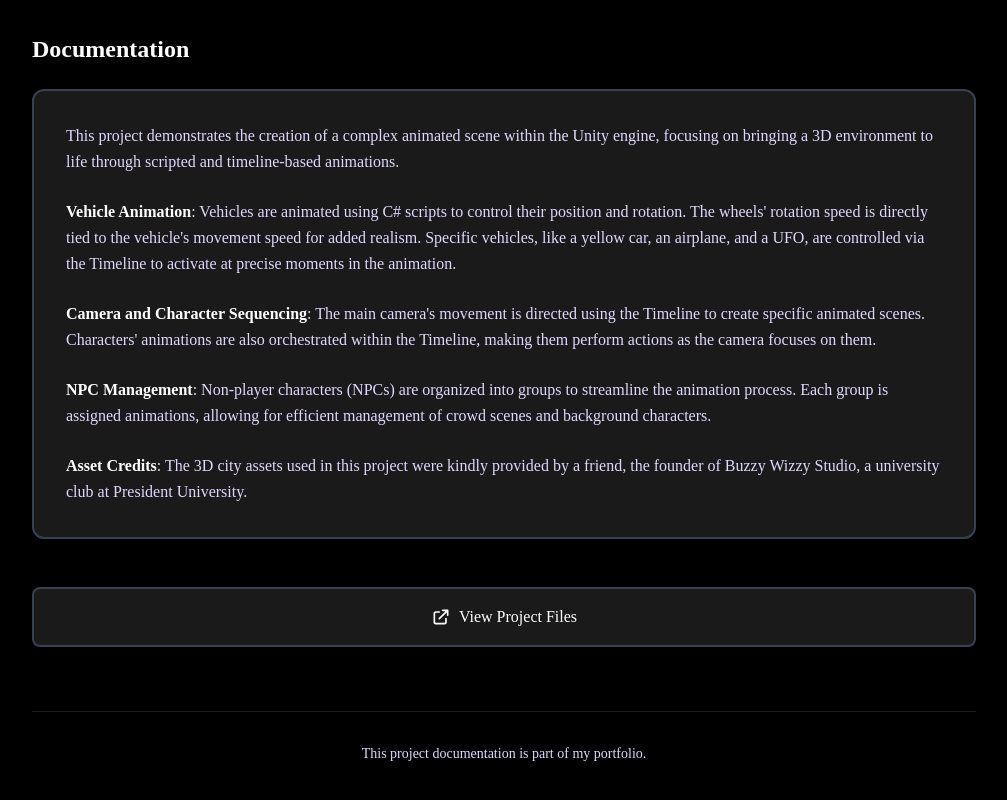
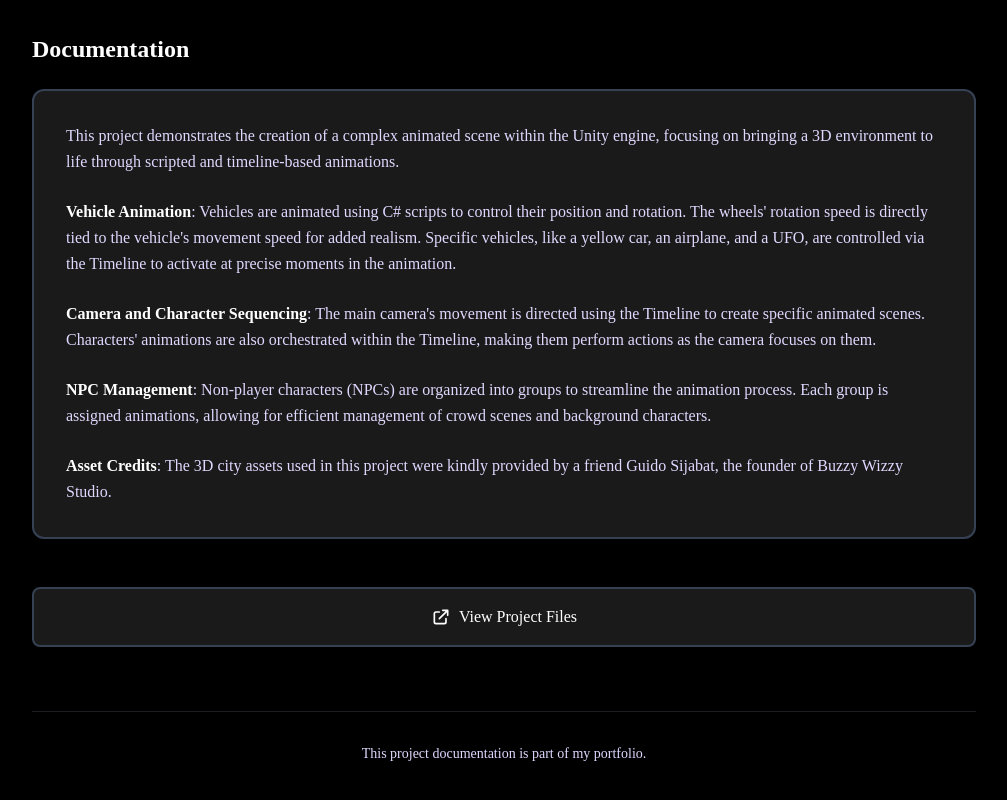
Before and after one commit to HardInCode/Hardin-portfolio, a React (Vite) app: page /projects/UnityCutscene in a window 1280 px wide. Shown: the part 2582-3382 px from the top of the page, without its empty margins (136-1143 px from the left). Built offline with nearby package versions, Linux system fonts and the light colour scheme; no server answers; a web font is replaced by a local one.

Commit message:
add some updatess

```diff
--- a/src/constants/projects.js
+++ b/src/constants/projects.js
@@ -390,7 +390,7 @@ This project served as a comprehensive introduction to 3D web development, cover
   "video": "/images/Projects/UnityCutscene/RenderedAnimation480.mp4",
   "videoLink": "https://drive.google.com/drive/folders/16L8qtdT-yTroywsc1xXackndqK0BkvY_?usp=sharing",
   "screenshots": [],
-  "details": "This project demonstrates the creation of a complex animated scene within the Unity engine, focusing on bringing a 3D environment to life through scripted and timeline-based animations.\n\n**Vehicle Animation**: Vehicles are animated using C# scripts to control their position and rotation. The wheels' rotation speed is directly tied to the vehicle's movement speed for added realism. Specific vehicles, like a yellow car, an airplane, and a UFO, are controlled via the Timeline to activate at precise moments in the animation.\n\n**Camera and Character Sequencing**: The main camera's movement is directed using the Timeline to create specific animated scenes. Characters' animations are also orchestrated within the Timeline, making them perform actions as the camera focuses on them.\n\n**NPC Management**: Non-player characters (NPCs) are organized into groups to streamline the animation process. Each group is assigned animations, allowing for efficient management of crowd scenes and background characters.\n\n**Asset Credits**: The 3D city assets used in this project were kindly provided by a friend, the founder of Buzzy Wizzy Studio, a university club at President University."
+  "details": "This project demonstrates the creation of a complex animated scene within the Unity engine, focusing on bringing a 3D environment to life through scripted and timeline-based animations.\n\n**Vehicle Animation**: Vehicles are animated using C# scripts to control their position and rotation. The wheels' rotation speed is directly tied to the vehicle's movement speed for added realism. Specific vehicles, like a yellow car, an airplane, and a UFO, are controlled via the Timeline to activate at precise moments in the animation.\n\n**Camera and Character Sequencing**: The main camera's movement is directed using the Timeline to create specific animated scenes. Characters' animations are also orchestrated within the Timeline, making them perform actions as the camera focuses on them.\n\n**NPC Management**: Non-player characters (NPCs) are organized into groups to streamline the animation process. Each group is assigned animations, allowing for efficient management of crowd scenes and background characters.\n\n**Asset Credits**: The 3D city assets used in this project were kindly provided by a friend Guido Sijabat, the founder of Buzzy Wizzy Studio."
 }
 ];
 
```
